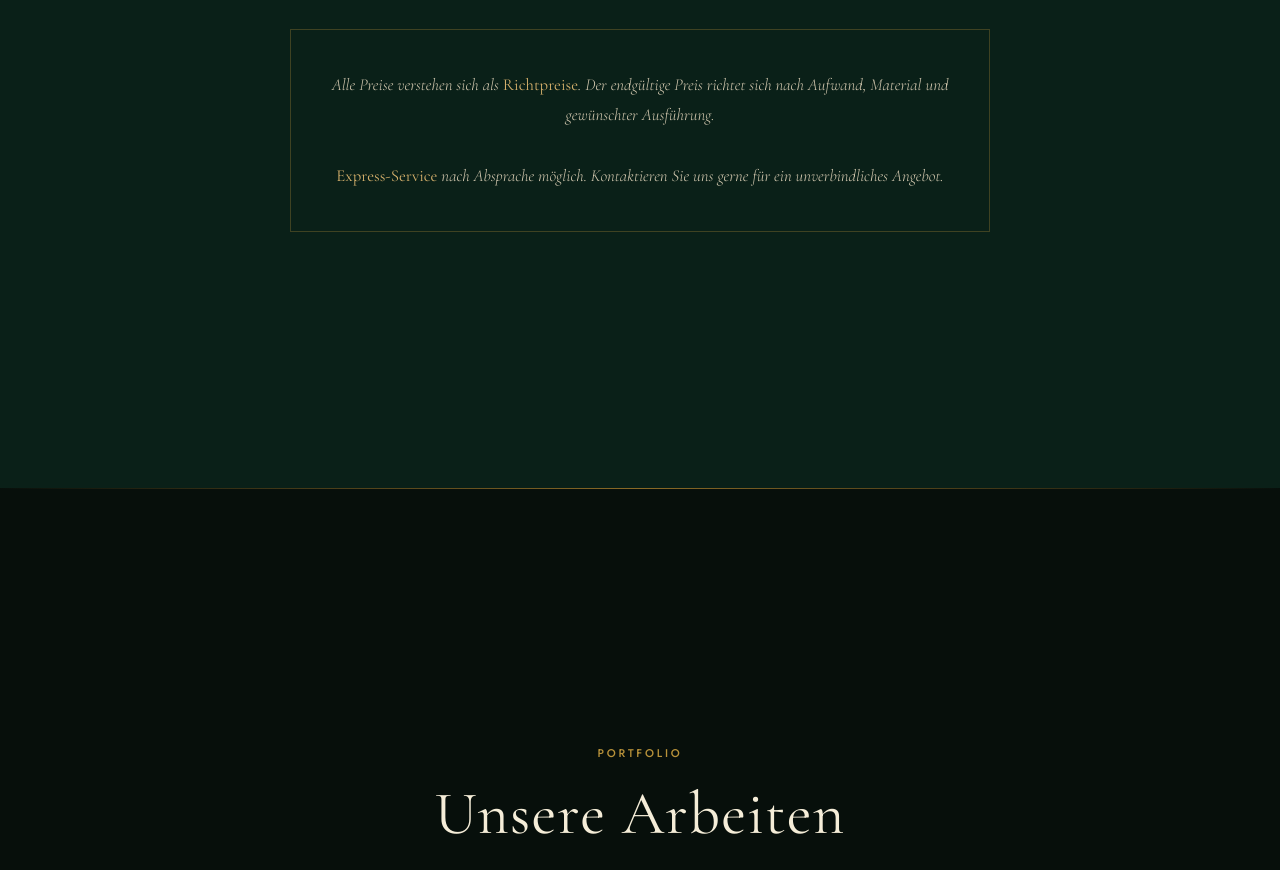
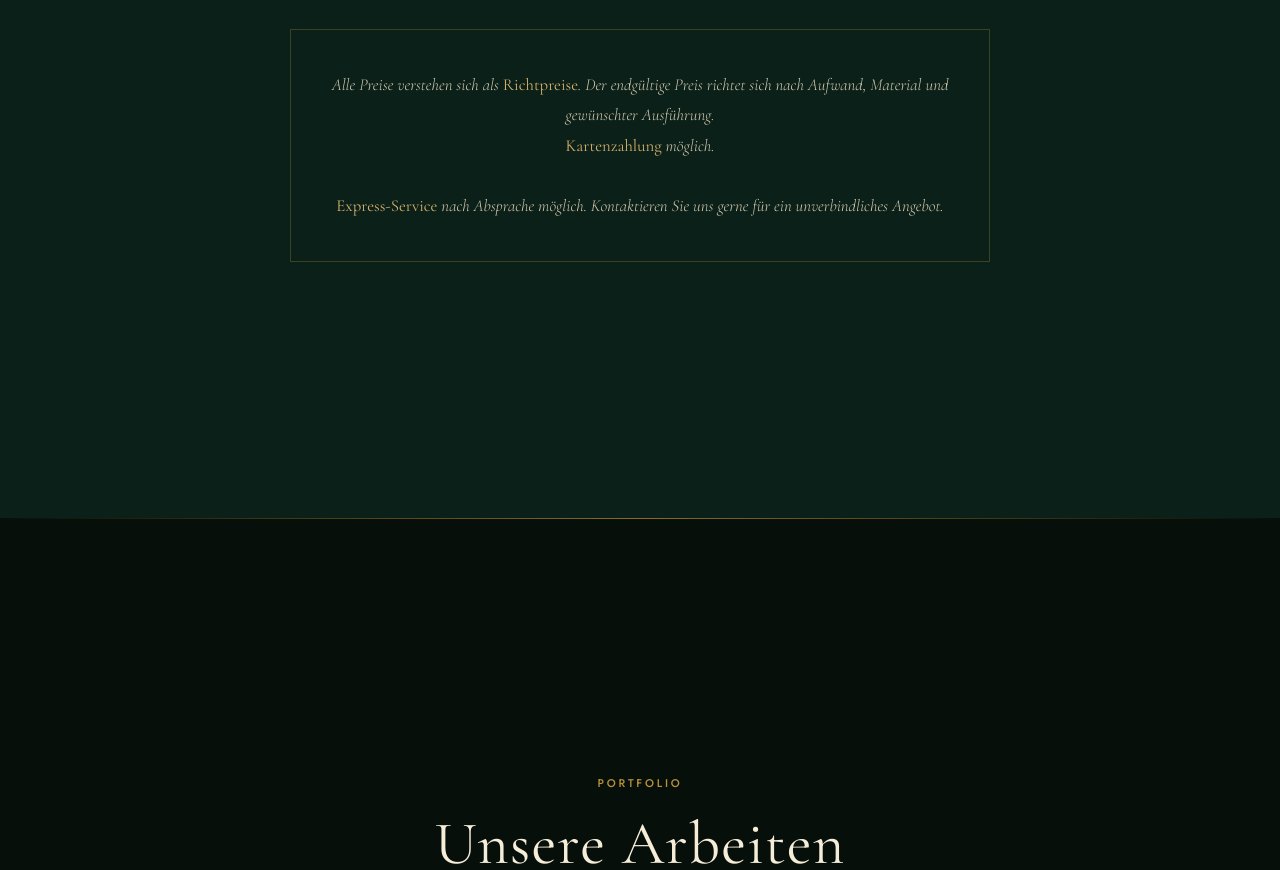
Before and after one commit to slavapermitin-dev/Jolanta-Website, a plain HTML site: page index.html in a window 1280 px wide. Shown: the part 2440-3310 px from the top of the page. Drawn offline with nearby package versions, Linux system fonts and the light colour scheme.

Commit message:
Leistungen: Hinweis "Kartenzahlung möglich" ergänzt
Co-Authored-By: Claude Sonnet 5.5 <noreply@anthropic.com>
Claude-Session: https://claude.ai/code/session_0193aF4wM3dFQX4T8b5vLKPE

```diff
--- a/index.html
+++ b/index.html
@@ -348,6 +348,8 @@
       <p>
         Alle Preise verstehen sich als <strong>Richtpreise</strong>.
         Der endgültige Preis richtet sich nach Aufwand, Material und gewünschter Ausführung.
+        <br />
+        <strong>Kartenzahlung</strong> möglich.
         <br /><br />
         <strong>Express-Service</strong> nach Absprache möglich.
         Kontaktieren Sie uns gerne für ein unverbindliches Angebot.
```
